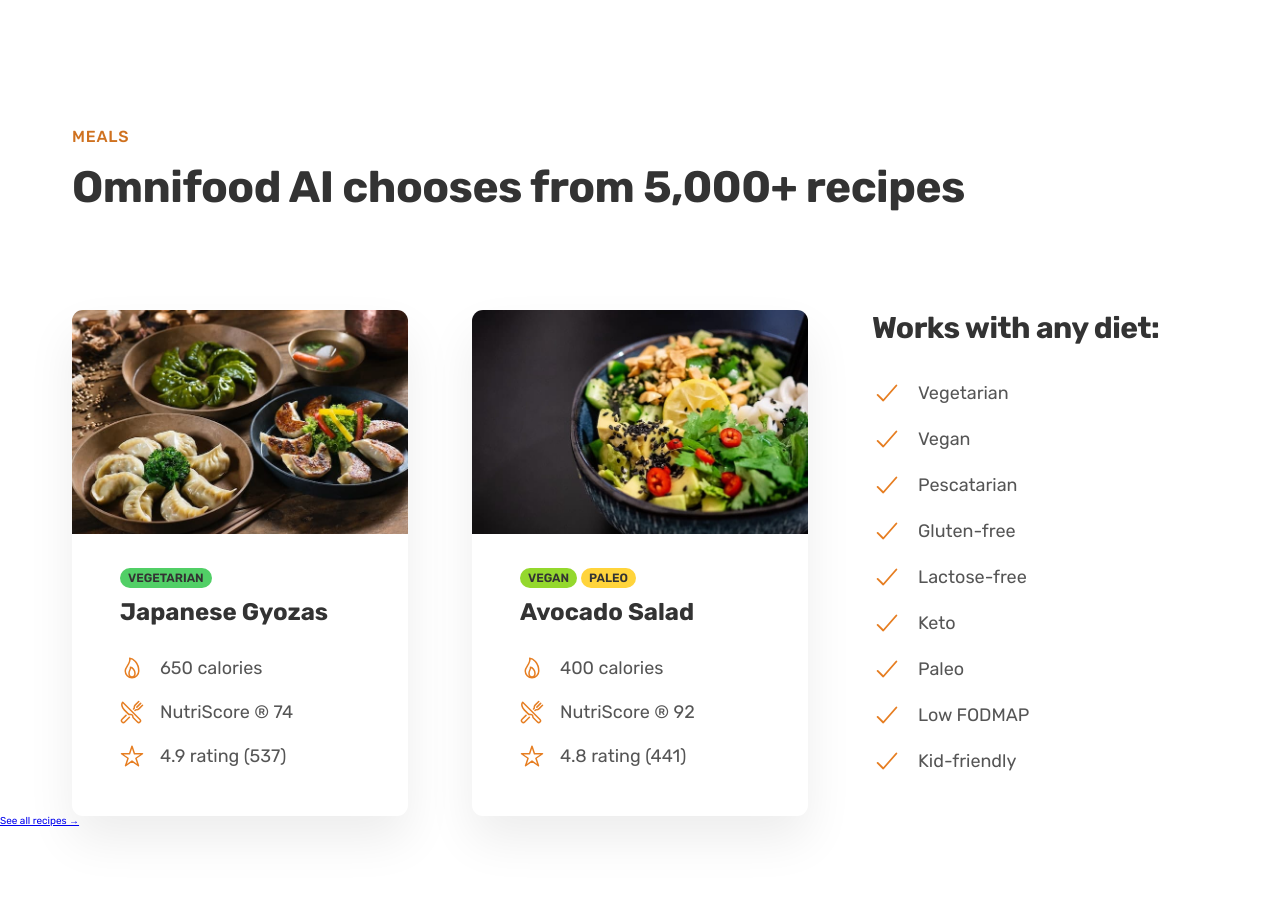
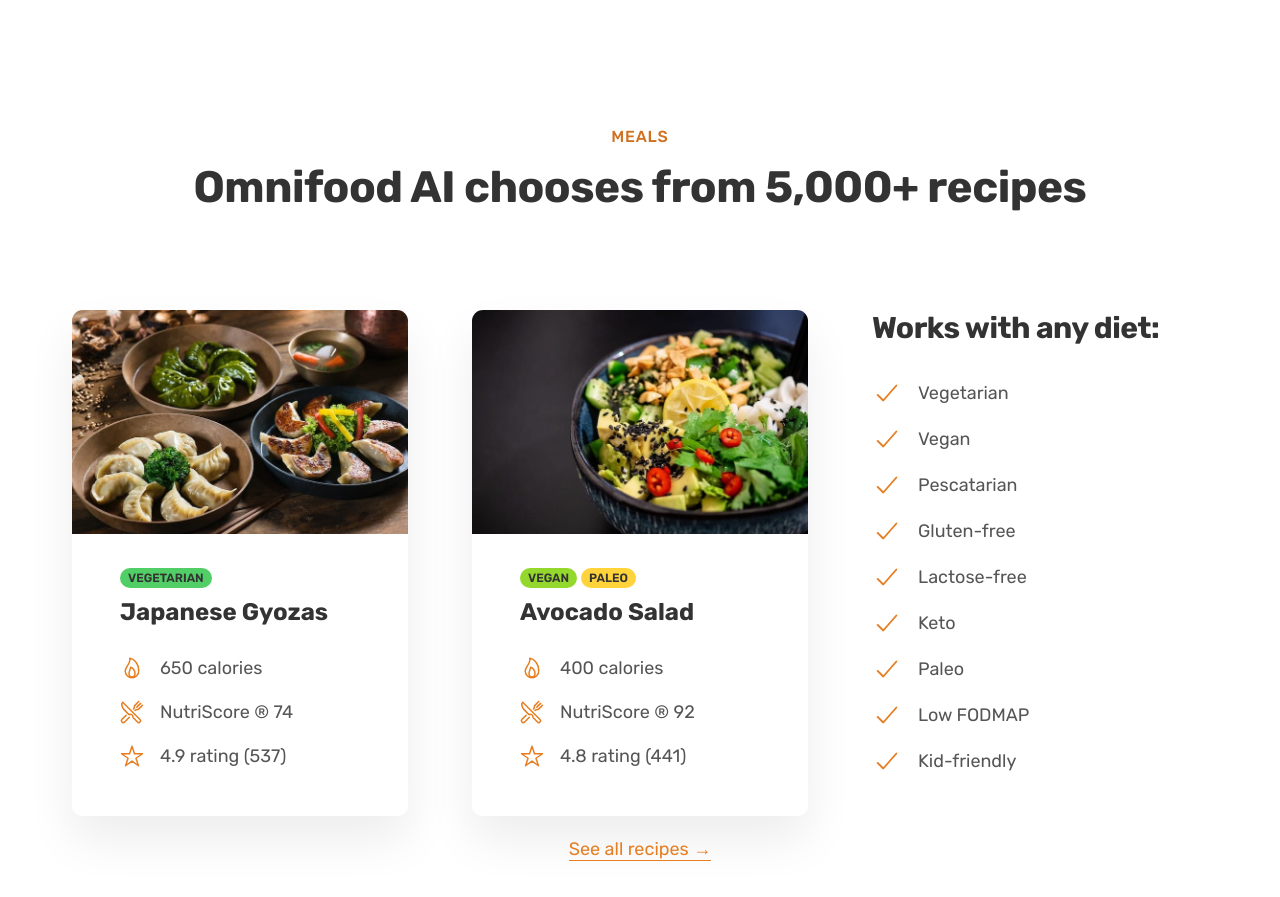
Before and after one commit to Ejiro-Frances/omnifood, a plain HTML site: page index.html in a window 1280 px wide. Shown: the part 2580-3477 px from the top of the page. Drawn offline with nearby package versions, Linux system fonts and the light colour scheme.

Commit message:
updated recipe link

```diff
--- a/css/style.css
+++ b/css/style.css
@@ -184,8 +184,34 @@ body {
   box-shadow: inset 0 0 0 3px var(--white);
 }
 
+.link:link,
+.link:visited {
+  display: inline-block;
+  text-decoration: none;
+  color: var(--primary-clr);
+  border-bottom: 1px solid currentColor;
+  padding-bottom: 2px;
+  transition: all 0.3s;
+}
+
+.link:hover,
+.link:active {
+  color: var(--primary-shade);
+  border-bottom: 1px solid transparent;
+}
+
+/* HELPER/SETTINGS CLASSES */
+
 .margin-right-sm {
   margin-right: 1.6rem !important;
+}
+
+.margin-bottom-md {
+  margin-bottom: 2.4rem !important;
+}
+
+.center-text {
+  text-align: center;
 }
 
 strong {
@@ -467,6 +493,11 @@ strong {
   width: 100%;
 }
 
+.all-recipes {
+  text-align: center;
+  font-size: 1.8rem;
+}
+
 .list {
   display: flex;
   flex-direction: column;
--- a/index.html
+++ b/index.html
@@ -125,12 +125,12 @@
 
     <!-- meals section -->
     <section class="section-meals">
-      <div class="container">
+      <div class="container center-text">
         <p class="sub-heading">MEALS</p>
         <h2 class="secondary-heading">Omnifood AI chooses from 5,000+ recipes</h2>
       </div>
 
-      <div class="container grid grid--3-cols">
+      <div class="container grid grid--3-cols margin-bottom-md">
         <div class="meal">
           <img src="./asset/img/meals/meal-1.jpg" alt="Japanese Gyozas" class="meal-img">
 
@@ -224,8 +224,11 @@
           </ul>
         </div>
       </div>
+
+      <div class="container all-recipes">
+        <a href="#" class="link">See all recipes &rarr;</a>
+      </div>
   </div>
-  <a href="#">See all recipes &RightArrow;</a>
  </div>
 
 
```
